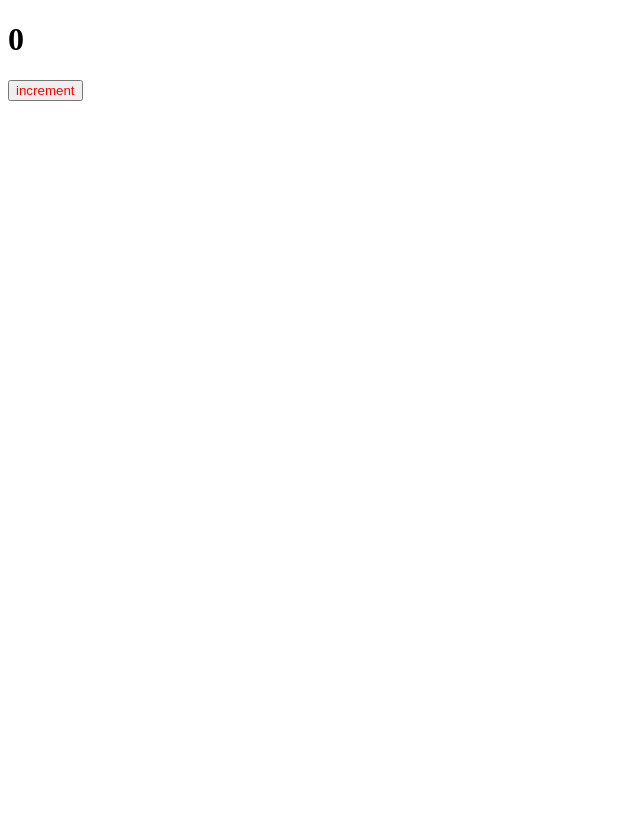
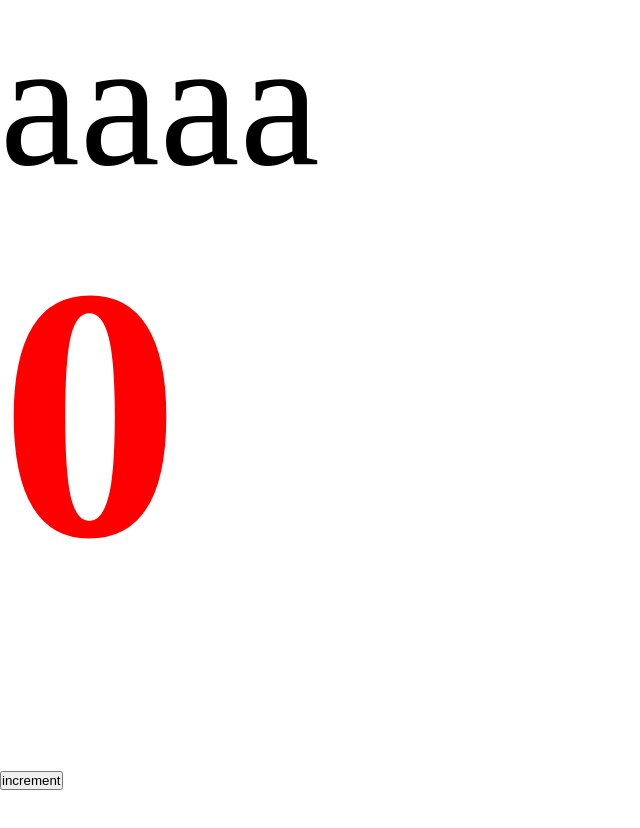
Before and after one commit to gekronik/ulbi-project-2.0, a React app: page / in a window 1280 px wide. Shown: the whole page, without its empty margins (0-640 px from the left). Before the commit the page ends 800 px from the top, so only its background shows below. Built offline with nearby package versions, Linux system fonts and the light colour scheme.

Commit message:
5 Настраиваем css modules

```diff
--- a/package.json
+++ b/package.json
@@ -19,6 +19,7 @@
     "@types/webpack-dev-server": "^4.7.2",
     "css-loader": "^6.6.0",
     "html-webpack-plugin": "^5.5.0",
+    "mini-css-extract-plugin": "^2.5.3",
     "sass": "^1.49.9",
     "sass-loader": "^12.6.0",
     "style-loader": "^3.3.1",
--- /dev/null
+++ b/src/App.tsx
@@ -0,0 +1,14 @@
+import React from 'react';
+import Counter from "./components/Counter";
+import './index.scss'
+
+const App = () => {
+    return (
+        <div className="app">
+            aaaa
+            <Counter />
+        </div>
+    );
+};
+
+export default App;
--- a/src/components/Counter.scss
+++ b/src/components/Counter.module.scss
@@ -1,3 +1,3 @@
-button {
+.btn {
     color:red;
 }
--- a/src/components/Counter.tsx
+++ b/src/components/Counter.tsx
@@ -1,5 +1,5 @@
 import React, {useState} from 'react';
-import './Counter.scss'
+import cls from './Counter.module.scss'
 export const Counter = () => {
     const [count, setCount] = useState(0)
 
@@ -8,7 +8,7 @@
     }
 
     return (
-        <div>
+        <div className={cls.btn}>
             <h1>{count}</h1>
             <button onClick={increment}>increment</button>
         </div>
--- /dev/null
+++ b/src/index.scss
@@ -0,0 +1,9 @@
+* {
+    margin: 0;
+    padding: 0;
+    box-sizing: border-box;
+}
+
+.app {
+    font-size: 180px;
+}
--- a/src/index.tsx
+++ b/src/index.tsx
@@ -1,10 +1,11 @@
 import Counter from "./components/Counter";
 import {render} from "react-dom";
+import App from "./App";
 
 
 render(
     <div>
-        <Counter />
+        <App />
     </div>,
     document.getElementById('root')
 )
```
Also changed, not shown: src/global.d.ts (added, +7 -0 lines), 3 other files (tests, documents, lock files or other folders).
